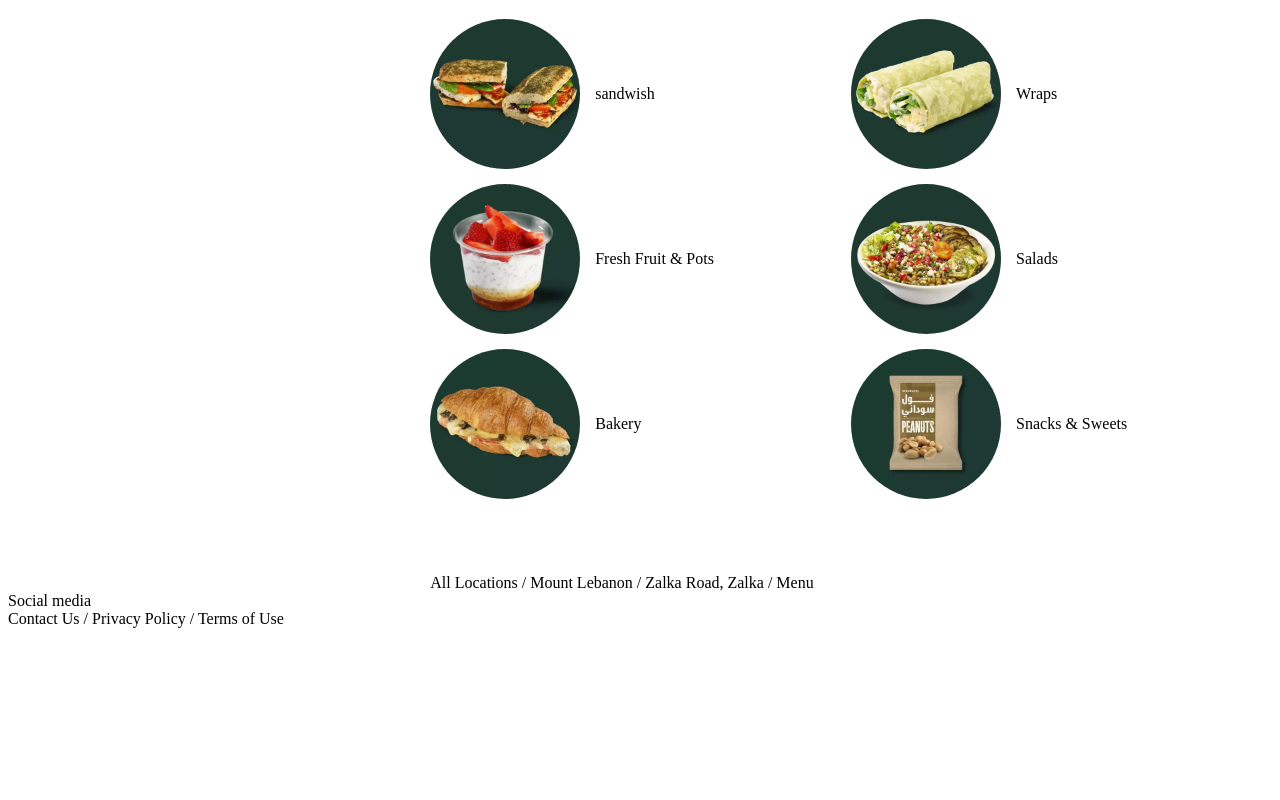
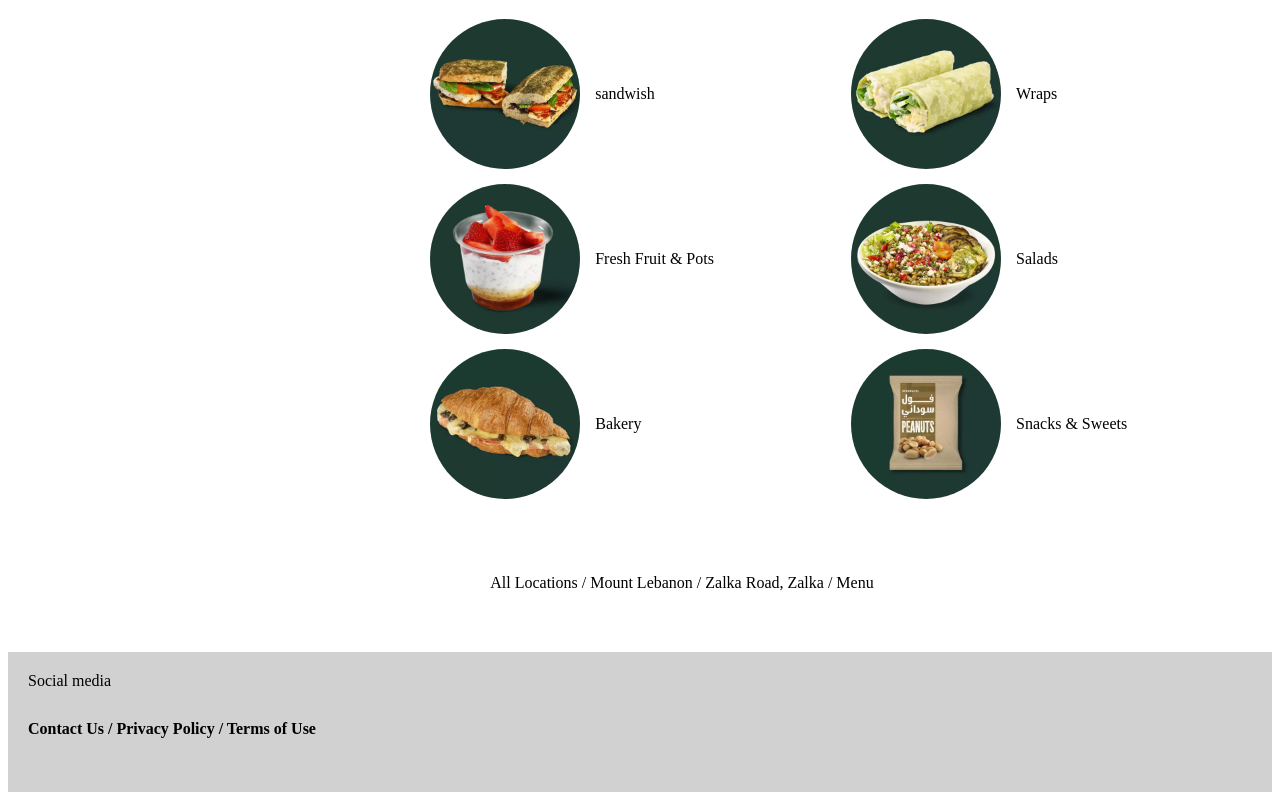
Before and after one commit to MhdTarhini/Starbucks-Menu, a plain HTML site: page index.html in a window 1280 px wide. Shown: the part 807-1607 px from the top of the page. Before the commit the page ends 1443 px from the top, so only its background shows below. Drawn offline with Linux system fonts and the light colour scheme.

Commit message:
update footer

```diff
--- a/index.html
+++ b/index.html
@@ -101,7 +101,7 @@
                     </div>
             </div>
         </div>
-        <div style="margin-top: 60px;">All Locations / Mount Lebanon / Zalka Road, Zalka / Menu</div>
+        <div style="margin: 60px;">All Locations / Mount Lebanon / Zalka Road, Zalka / Menu</div>
     </div>
     </div>
     <footer class="footer"  >
--- a/main-flex.css
+++ b/main-flex.css
@@ -152,3 +152,15 @@
     gap: 15px;
     margin-bottom: 15px;
 }
+.footer {
+    padding: 20px;
+    display: flex;
+    flex-direction: column;
+    gap: 30px;
+    height: 100px;
+    background-color: rgb(209, 209, 209);
+}
+
+.contact-us {
+    font-weight: 700;
+}
```
